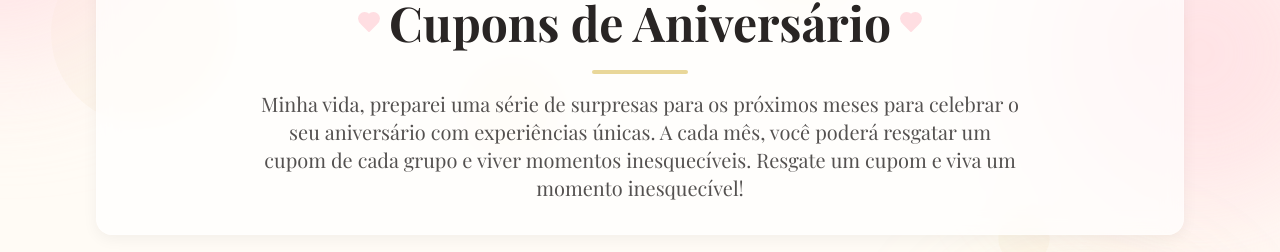
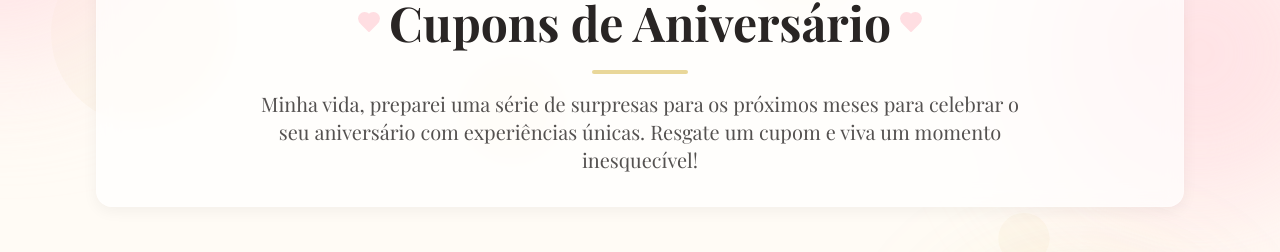
Before and after one commit to gianlucasmy/amor-em-coupons, a React (Vite) app: page / in a window 1280 px wide. Shown: the part 107-359 px from the top of the page. Built offline with nearby package versions, Linux system fonts and the light colour scheme.

Commit message:
Remove text from Header component
Removes the sentence "A cada mês, você poderá resgatar um cupom de cada grupo e viver momentos inesquecíveis." from the Header component.

```diff
--- a/src/components/Header.tsx
+++ b/src/components/Header.tsx
@@ -21,7 +21,6 @@ const Header: React.FC = () => {
             <div className="max-w-3xl mx-auto">
               <p className="font-serif text-lg md:text-xl text-accent/80 leading-relaxed animate-fade-in delay-100">
                 Minha vida, preparei uma série de surpresas para os próximos meses para celebrar o seu aniversário com experiências únicas.
-                A cada mês, você poderá resgatar um cupom de cada grupo e viver momentos inesquecíveis.
                 Resgate um cupom e viva um momento inesquecível!
               </p>
             </div>
```
